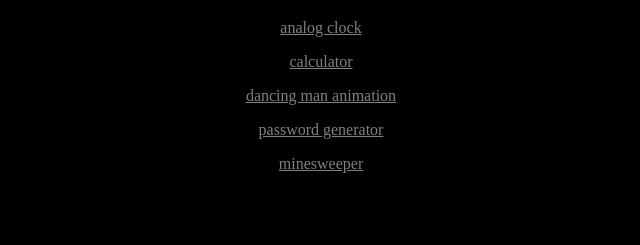
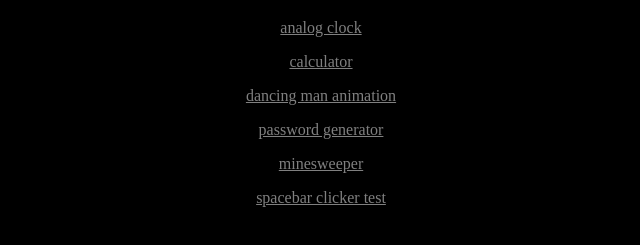
Before and after one commit to appakling/appakling.github.io, a plain HTML site: page cool-stuff/stuff.html in a window 1280 px wide. Shown: the part 61-306 px from the top of the page, without its empty margins (319-959 px from the left). Drawn offline with Linux system fonts and the light colour scheme.

Commit message:
added spacebar

```diff
--- a/cool-stuff/stuff.html
+++ b/cool-stuff/stuff.html
@@ -27,6 +27,7 @@
 
     <p style="text-align: center"><a href="https://sandwichblamwich.github.io/cool-stuff/webmine.html">minesweeper</a></p>
 
+    <p style="text-align: center"><a href="https://sandwichblamwich.github.io/cool-stuff/click.html">spacebar clicker test</a></p>
   </div>
 </body>
 </html>
```
